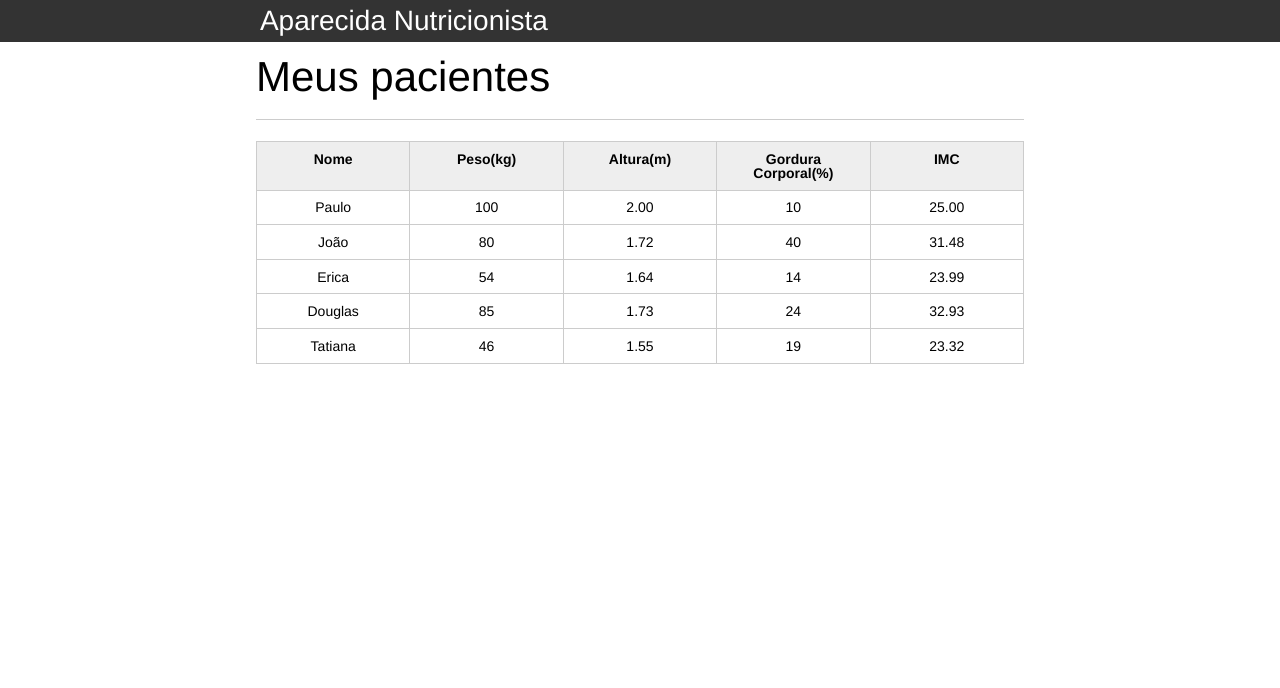
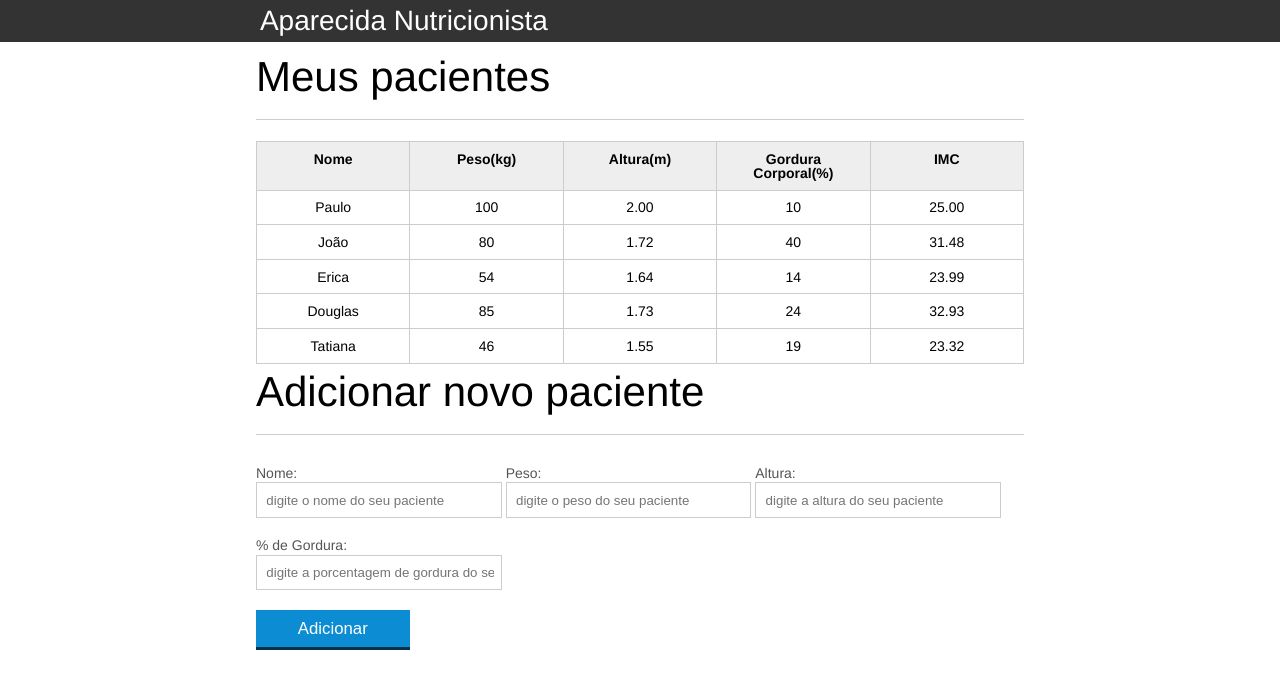
Before and after one commit to hiagopinacio/introducao-javascript, a plain HTML site: page index.html in a window 1280 px wide. Drawn offline with Linux system fonts and the light colour scheme.

Commit message:
adicionando section html de formulário. Código foi disponibilizado pelo curso.

```diff
--- a/index.html
+++ b/index.html
@@ -75,6 +75,33 @@
 		</section>
 	</main>
 
+	<section class="container">
+		<h2 id="titulo-form">Adicionar novo paciente</h2>
+		<form id="form-adiciona">
+			<div class="grupo">
+				<label for="nome">Nome:</label>
+				<input id="nome" name="nome" type="text" placeholder="digite o nome do seu paciente" class="campo">
+			</div>
+			<div class="grupo">
+				<label for="peso">Peso:</label>
+				<input id="peso" name="peso" type="text" placeholder="digite o peso do seu paciente"
+					class="campo campo-medio">
+			</div>
+			<div class="grupo">
+				<label for="altura">Altura:</label>
+				<input id="altura" name="altura" type="text" placeholder="digite a altura do seu paciente"
+					class="campo campo-medio">
+			</div>
+			<div class="grupo">
+				<label for="gordura">% de Gordura:</label>
+				<input id="gordura" name="gordura" type="text"
+					placeholder="digite a porcentagem de gordura do seu paciente" class="campo campo-medio">
+			</div>
+
+			<button id="adicionar-paciente" class="botao bto-principal">Adicionar</button>
+		</form>
+	</section>
+
 	<script src="js/principal.js"></script>
 
 </body>
```
